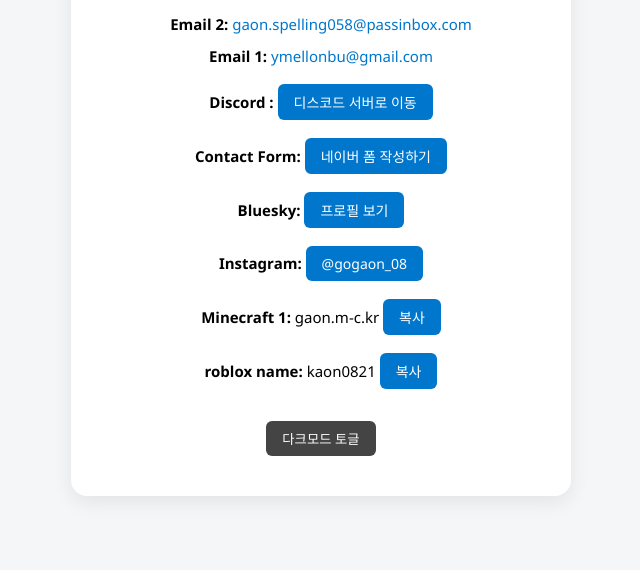
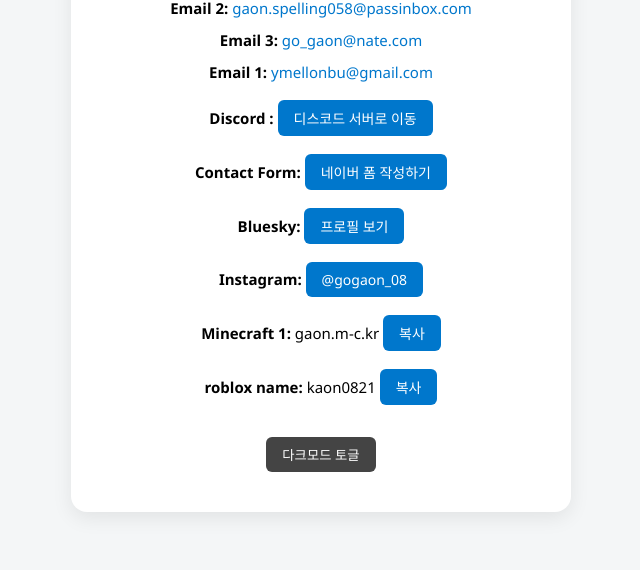
Before and after one commit to ymellonbu/ymellonbu.github.io, a plain HTML site: page index.html in a window 1280 px wide. Shown: the part 230-800 px from the top of the page, without its empty margins (319-959 px from the left). Drawn offline with Linux system fonts and the light colour scheme.

Commit message:
index.html 업데이트

```diff
--- a/index.html
+++ b/index.html
@@ -10,9 +10,10 @@
   <div class="card">
     <img src="images/profile.jpg" alt="프로필 이미지" class="profile-img" />
     <h1>ゴガオン</h1>
-    <p><span class="label">Email 2:</span> <a href="mailto;gaon.spelling058@passinbox.com">gaon.spelling058@passinbox.com</a></p>
+    <p><span class="label">Email 2:</span> <a href="mailto:gaon.spelling058@passinbox.com">gaon.spelling058@passinbox.com</a></p>
+    <p><span class="label">Email 3:</span> <a href="mailto:go_gaon@nate.com">go_gaon@nate.com</a></p>
     <p><span class="label">Email 1:</span> <a href="mailto:ymellonbu@gmail.com">ymellonbu@gmail.com</a></p>
-    <p><span class="label">Discord :</span> <a href="" class="btn" target="_blank">디스코드 서버로 이동</a></p>
+    <p><span class="label">Discord :</span> <a href="https://discord.gg/6PHqjJTFtB" class="btn" target="_blank">디스코드 서버로 이동</a></p>
     <p><span class="label">Contact Form:</span> <a href="https://naver.me/5BcVabMr" class="btn" target="_blank">네이버 폼 작성하기</a></p>
     <p><span class="label">Bluesky:</span> <a href="https://bsky.app/profile/gogaon0.bsky.social" class="btn" target="_blank">프로필 보기</a></p>
     <p><span class="label">Instagram:</span> <a href="https://www.instagram.com/gogaon_08?igsh=MTR3aWQxZ2E2bWVtcQ%3D%3D&utm_source=qr" class="btn" target="_blank">@gogaon_08</a></p>
```
